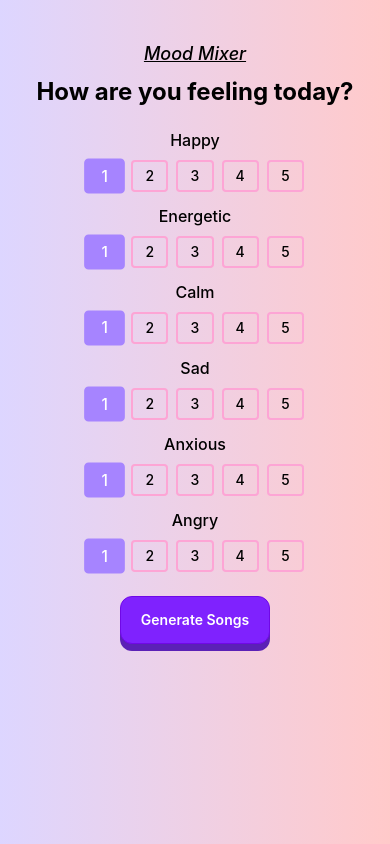
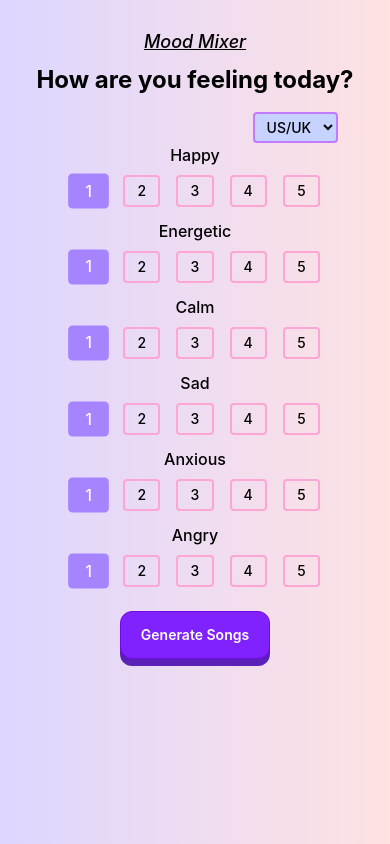
Before and after one commit to isaacnguyen10711-cpu/Vibe-Mixer, a React (Vite) app in the folder mm-frontend/: page / in a window 390 px wide. Built offline with nearby package versions, Linux system fonts and the light colour scheme.

Commit message:
Completed dropdown button

```diff
--- a/mm-frontend/src/App.tsx
+++ b/mm-frontend/src/App.tsx
@@ -3,7 +3,7 @@ import HomePage from './pages/HomePage'
 function App() {
 
  return (
-  <div className="bg-linear-to-r from-violet-200 to-red-200 min-h-screen max-w-screen flex justify-center">
+  <div className="bg-linear-to-r from-violet-200 to-red-100 min-h-screen max-w-screen flex justify-center">
     <HomePage/>
   </div>
  )
--- a/mm-frontend/src/components/MusicMarketDropDownButton.tsx
+++ b/mm-frontend/src/components/MusicMarketDropDownButton.tsx
@@ -1,12 +1,22 @@
 
-function MusicMarketDropDownButton(props: { onChange: (market: string) => void }) {
+type MusicMarketDropDownButtonProps = {
+    value: string;
+    onChange: (market: string) => void;
+};
+
+function MusicMarketDropDownButton(props: MusicMarketDropDownButtonProps) {
     return (
-        <select onChange={(e) => props.onChange(e.target.value)}>
-            <option value="">Select Music Market</option>
-            <option value="usuk">US-UK</option>
-            <option value="vpop">V-POP</option>
-            <option value="kpop">K-POP</option>
-        </select>
+        <div className="flex items-center gap-2">
+            <select
+                value={props.value}
+                onChange={(event) => props.onChange(event.target.value)}
+                className="rounded border-2 border-purple-400 bg-indigo-200 px-2 py-1 text-sm font-medium transition duration-300 ease-in-out hover:bg-indigo-300 focus:outline-2 focus:outline-blue-500 md:px-3 md:py-2 md:text-base lg:px-4 lg:py-3 lg:text-lg"
+            >
+                <option value="usuk" className="font-medium">US/UK</option>
+                <option value="vpop" className="font-medium">V-POP</option>
+                <option value="kpop" className="font-medium">K-POP</option>
+            </select>
+        </div>
     )
 }
 
--- a/mm-frontend/src/pages/HomePage.tsx
+++ b/mm-frontend/src/pages/HomePage.tsx
@@ -1,6 +1,7 @@
 import { useState } from 'react'
 import ButtonRow from '../components/ButtonRow';
 import GenerateButton from '../components/GenerateButton';
+import MusicMarketDropDownButton from '../components/MusicMarketDropDownButton';
 
 function HomePage() {
     const [happy, setHappy] = useState(1);
@@ -9,11 +10,10 @@ function HomePage() {
     const [sad, setSad] = useState(1);
     const [anxious, setAnxious] = useState(1);
     const [angry, setAngry] = useState(1);
-    const [musicMarket, setMusicMarket] = useState("");
+    const [musicMarket, setMusicMarket] = useState("usuk");
 
-
-    const [playListTitle, setPlayListTitle] = useState("");
-    const [playListDescription, setPlayListDescription] = useState("");
+    const [playlistTitle, setPlaylistTitle] = useState("");
+    const [playlistDescription, setPlaylistDescription] = useState("");
     const [generatedSongs, setGeneratedSongs] = useState([]);
 
 
@@ -23,7 +23,7 @@ function HomePage() {
             headers: {
                 'Content-Type': 'application/json',
             },
-            body: JSON.stringify({ happy, energetic, calm, sad, anxious, angry }),
+            body: JSON.stringify({ happy, energetic, calm, sad, anxious, angry, music_market: musicMarket }),
         });
 
         const data = await response.json();
@@ -36,18 +36,24 @@ function HomePage() {
     return (
         <div className="max-w-6xl md:max-w-7xl mx-auto max-h-screen md:px-8">
             <div className="flex justify-center">
-                <h1 className="text-lg mt-10 italic underline font-medium md:text-xl md:mt-15 lg:text-2xl">Mood Mixer</h1>
+                <h1 className="text-lg mt-7 italic underline font-medium md:text-xl md:mt-15 lg:text-2xl">Mood Mixer</h1>
             </div>
             <div className="flex flex-wrap justify-center">
                 <h1 className="text-2xl mt-2 font-bold md:text-3xl md:mt-5 lg:text-5xl ">How are you feeling today?</h1>
             </div>
+            <div className="mt-4 flex justify-end px-4 md:px-0">
+                <MusicMarketDropDownButton
+                    value={musicMarket}
+                    onChange={setMusicMarket}
+                />
+            </div>
 
-            <div className="grid gap-3 my-5 md:grid-cols-3 md:gap-20 lg:gap-40 justify-center md:mt-15">
+            <div className="grid gap-3 md:grid-cols-3 md:gap-20 lg:gap-40 justify-center md:mt-10">
                 <div>
                     <div className="flex justify-center">
                         <h1 className="text-base font-medium md:text-xl lg:text-2xl">Happy</h1>
                     </div>
-                    <div className="grid grid-cols-5 mt-2 gap-2 md:gap-4 md:mt-3 lg:gap-8 lg:mt-4">
+                    <div className="grid grid-cols-5 mt-2 gap-4 md:gap-6 md:mt-3 lg:gap-8 lg:mt-4">
                         <ButtonRow selectedMood={happy} setMood={setHappy} />
                     </div>
                 </div>
@@ -55,7 +61,7 @@ function HomePage() {
                     <div className="flex justify-center">
                         <h1 className="text-base font-medium md:text-xl lg:text-2xl">Energetic</h1>
                     </div>
-                    <div className="grid grid-cols-5 mt-2 gap-2 md:gap-4 md:mt-3 lg:gap-8 lg:mt-4">
+                    <div className="grid grid-cols-5 mt-2 gap-4 md:gap-6 md:mt-3 lg:gap-8 lg:mt-4">
                         <ButtonRow selectedMood={energetic} setMood={setEnergetic} />
                     </div>
                 </div>
@@ -63,7 +69,7 @@ function HomePage() {
                     <div className="flex justify-center">
                         <h1 className="text-base font-medium md:text-xl lg:text-2xl">Calm</h1>
                     </div>
-                    <div className="grid grid-cols-5 mt-2 gap-2 md:gap-4 md:mt-3 lg:gap-8 lg:mt-4">
+                    <div className="grid grid-cols-5 mt-2 gap-4 md:gap-6 md:mt-3 lg:gap-8 lg:mt-4">
                         <ButtonRow selectedMood={calm} setMood={setCalm} />
                     </div>
                 </div>
@@ -71,7 +77,7 @@ function HomePage() {
                     <div className="flex justify-center">
                         <h1 className="text-base font-medium md:text-xl lg:text-2xl">Sad</h1>
                     </div>
-                    <div className="grid grid-cols-5 mt-2 gap-2 md:gap-4 md:mt-3 lg:gap-8 lg:mt-4">
+                    <div className="grid grid-cols-5 mt-2 gap-4 md:gap-6 md:mt-3 lg:gap-8 lg:mt-4">
                         <ButtonRow selectedMood={sad} setMood={setSad} />
                     </div>
                 </div>
@@ -79,7 +85,7 @@ function HomePage() {
                     <div className="flex justify-center">
                         <h1 className="text-base font-medium md:text-xl lg:text-2xl">Anxious</h1>
                     </div>
-                    <div className="grid grid-cols-5 mt-2 gap-2 md:gap-4 md:mt-3 lg:gap-8 lg:mt-4">
+                    <div className="grid grid-cols-5 mt-2 gap-4 md:gap-6 md:mt-3 lg:gap-8 lg:mt-4">
                         <ButtonRow selectedMood={anxious} setMood={setAnxious} />
                     </div>
                 </div>
@@ -87,7 +93,7 @@ function HomePage() {
                     <div className="flex justify-center">
                         <h1 className="text-base font-medium md:text-xl lg:text-2xl">Angry</h1>
                     </div>
-                    <div className="grid grid-cols-5 mt-2 gap-2 md:gap-4 md:mt-3 lg:gap-8 lg:mt-4">
+                    <div className="grid grid-cols-5 mt-2 gap-4 md:gap-6 md:mt-3 lg:gap-8 lg:mt-4">
                         <ButtonRow selectedMood={angry} setMood={setAngry} />
                     </div>
                 </div>
```
